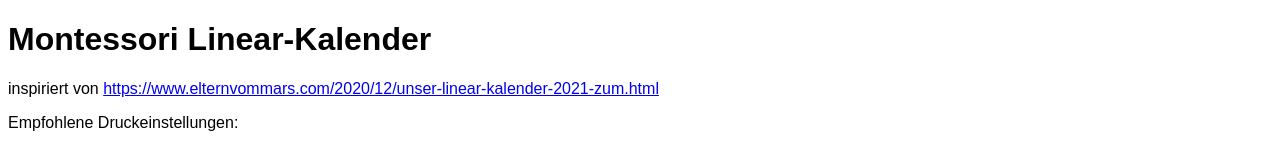
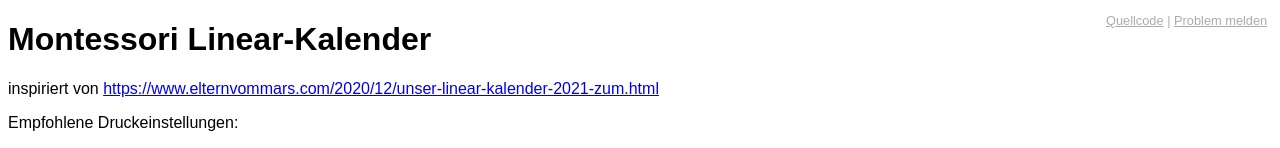
Before and after one commit to flesser/linear-calendar, a plain HTML site: page index.html in a window 1280 px wide. Shown: the top 148 px of the page. Drawn offline with Linux system fonts and the light colour scheme.

Commit message:
add GitHub links

```diff
--- a/index.html
+++ b/index.html
@@ -30,13 +30,20 @@
       </ul>
 
       <hr />
-      <form>
+      <form class="inputs">
         <label for="yearInput">Jahr:</label>
         <input type="number" size="4" name="year" id="yearInput" />
 
         <label for="localeInput">Sprache:</label>
         <select name="locale" id="localeInput"></select>
       </form>
+
+      <div class="links">
+        <a href="https://github.com/flesser/linear-calendar">Quellcode</a> |
+        <a href="https://github.com/flesser/linear-calendar/issues/new">
+          Problem melden
+        </a>
+      </div>
       <hr />
     </div>
 
--- a/style.css
+++ b/style.css
@@ -132,3 +132,16 @@ body {
     display: none;
   }
 }
+
+.links {
+  position: absolute;
+  top: 0;
+  right: 0;
+  font-size: 80%;
+  margin: 1em;
+}
+
+.links,
+.links a {
+  color: var(--border-color);
+}
```
